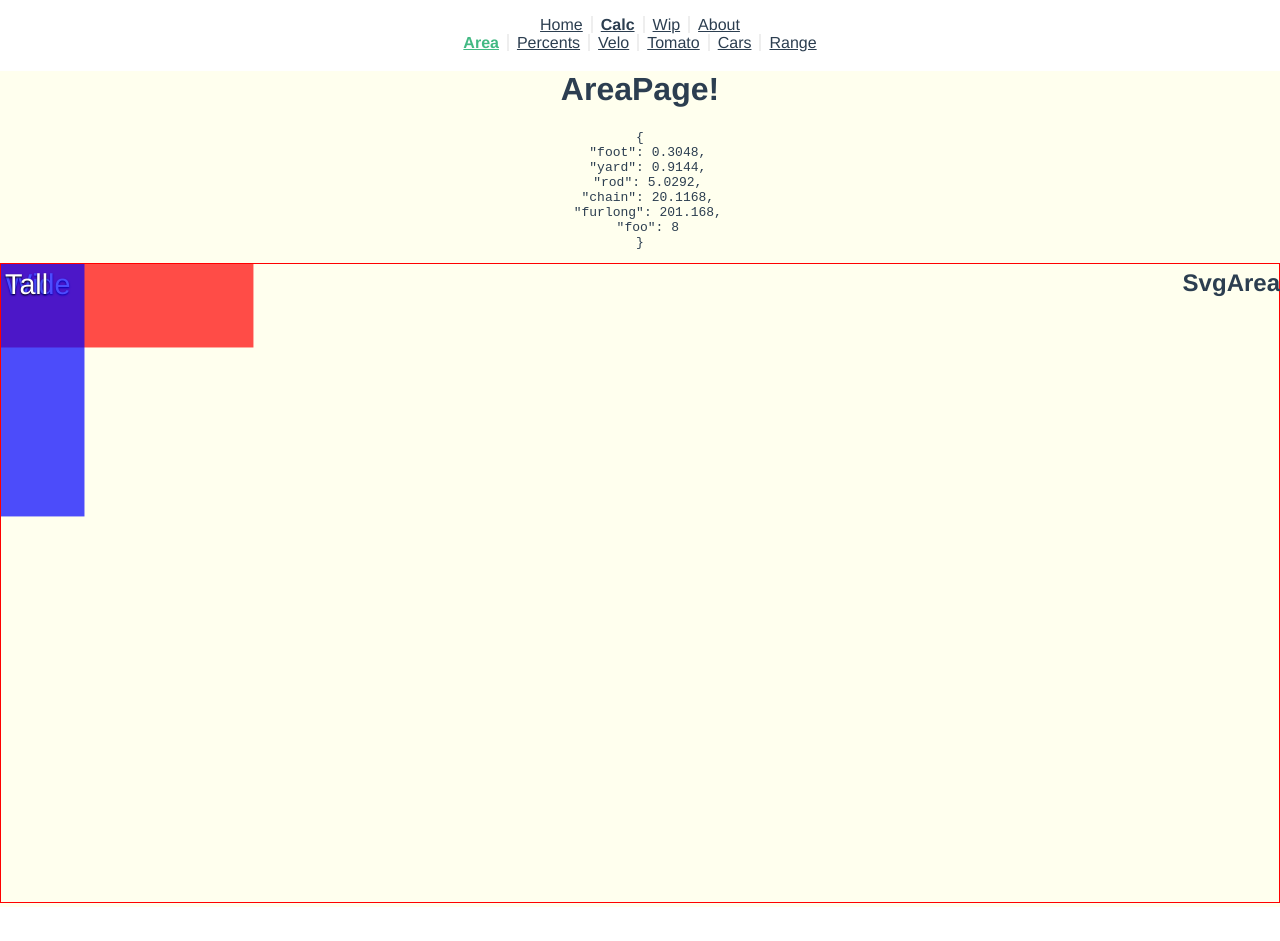
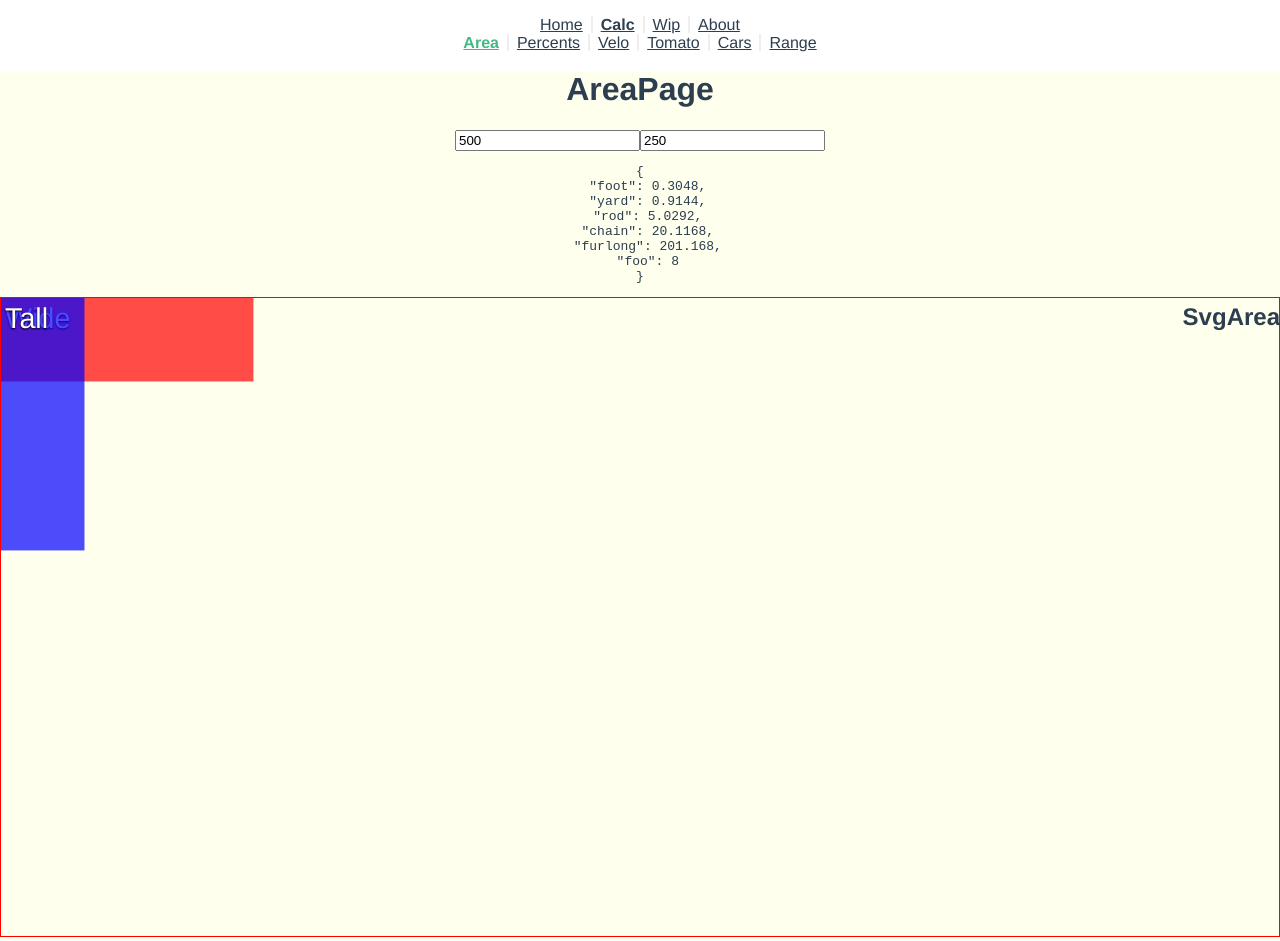
Before and after one commit to dvdrtrgn/muse3, a Vue app: page /#/calc/area in a window 1280 px wide. Before the commit the page ends 907 px from the top, so only its background shows below. Built offline with nearby package versions, Linux system fonts and the light colour scheme.

Commit message:
Reorg area

```diff
--- /dev/null
+++ b/src/Area/AreaCompare.vue
@@ -0,0 +1,56 @@
+<script setup lang="ts">
+    import { reactive } from 'vue';
+    import lib from './units.js';
+    import SvgArea from './Svg/SvgArea.vue';
+
+    const style1 = 'fill: red; opacity: 0.7;';
+    const style2 = 'fill: blue; opacity: 0.7;';
+
+    const canvas = reactive({ width: 500, height: 250 });
+
+    const list = reactive([
+        { id: 'Wide', height: 33, width: 99, style: style1 },
+        { id: 'Tall', height: 99, width: 33, style: style2 },
+    ]);
+
+    const moveItem = (arr, idx1, idx2) => arr.splice(idx2, 0, arr.splice(idx1, 1)[0]);
+
+    function hoistElement(arr, item) {
+        let idx1 = arr.indexOf(item);
+        let idx2 = arr.length;
+        // foremost? bury!
+        if (idx1 + 1 === idx2) idx2 = 0;
+
+        moveItem(arr, idx1, idx2);
+    }
+
+    function picked(item) {
+        hoistElement(list, item);
+    }
+
+    // return {
+    //     lib,
+    //     pxRatio: 1, // 1 meter... vary for zoom
+    // };
+</script>
+
+<template>
+    <div id="AreaPage">
+        <h1>AreaPage</h1>
+        <input v-model="canvas.width" />
+        <input v-model="canvas.height" />
+        <pre>{{ lib }}</pre>
+        <SvgArea
+            :list="list"
+            :width="canvas.width"
+            :height="canvas.height"
+            @picked="picked"
+        ></SvgArea>
+    </div>
+</template>
+
+<style>
+    #AreaPage {
+        background-color: #ffe;
+    }
+</style>
--- a/src/views/calc/AreaPage.vue
+++ b/src/views/calc/AreaPage.vue
@@ -1,48 +1,7 @@
 <script setup lang="ts">
-    import { reactive } from 'vue';
-    import lib from './libs/units.js';
-    import SvgArea from './components/Svg/SvgArea.vue';
-
-    const log = console.log;
-    const style1 = 'fill: red; opacity: 0.7;';
-    const style2 = 'fill: blue; opacity: 0.7;';
-
-    const list = reactive([
-        { id: 'Wide', height: 33, width: 99, style: style1 },
-        { id: 'Tall', height: 99, width: 33, style: style2 },
-    ]);
-
-    const moveItem = (arr, i1, i2) => arr.splice(i2, 0, arr.splice(i1, 1)[0]);
-
-    function hoistElement(arr, item) {
-        let idx1 = arr.indexOf(item);
-        let idx2 = arr.length;
-        // foremost? bury!
-        if (idx1 + 1 === idx2) idx2 = 0;
-
-        moveItem(arr, idx1, idx2);
-    }
-
-    function picked(item) {
-        hoistElement(list, item);
-    }
-
-    // return {
-    //     lib,
-    //     pxRatio: 1, // 1 meter... vary for zoom
-    // };
+    import AreaCompare from '@/Area/AreaCompare.vue';
 </script>
 
 <template>
-    <div id="AreaPage">
-        <h1>AreaPage!</h1>
-        <pre>{{ lib }}</pre>
-        <SvgArea width="500" height="250" @picked="picked" :list="list"></SvgArea>
-    </div>
+    <AreaCompare></AreaCompare>
 </template>
-
-<style>
-    #AreaPage {
-        background-color: #ffe;
-    }
-</style>
```
Also changed, not shown: .prettierrc.cjs (deleted), src/Area/Svg/SvgArea.vue (renamed from src/views/calc/components/Svg/SvgArea.vue), src/Area/Svg/SvgRect.vue (renamed from src/views/calc/components/Svg/SvgRect.vue), src/Area/Svg/rectHelp.js (renamed from src/views/calc/components/Svg/rectHelp.js), src/Area/units.js (renamed from src/views/calc/libs/units.js).
